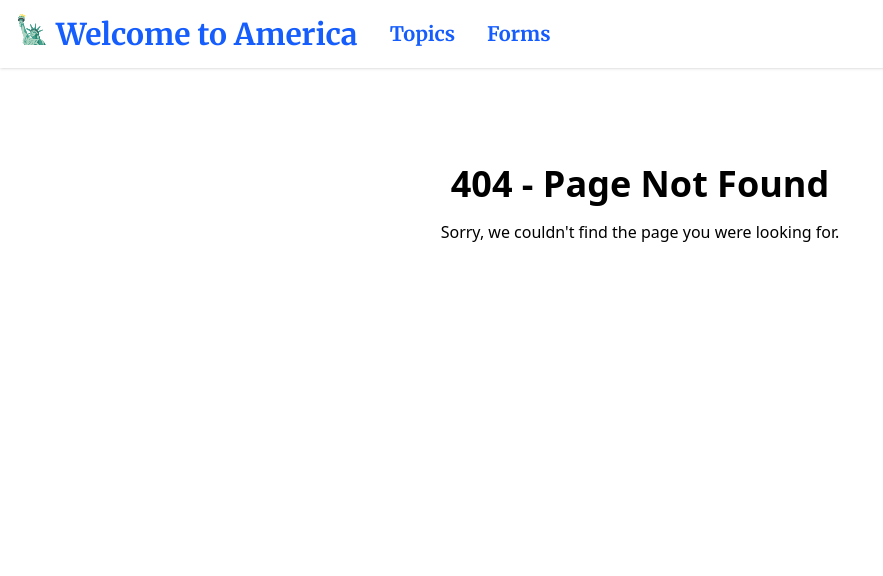
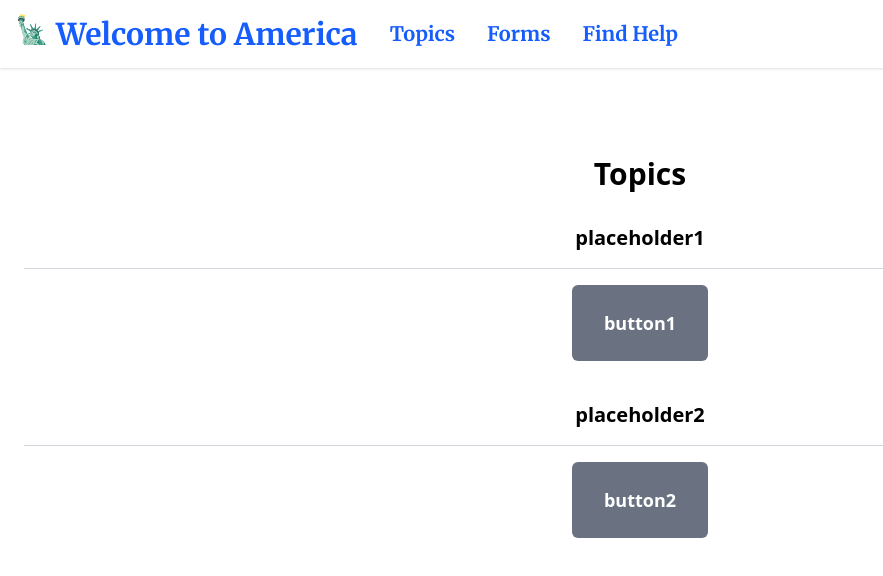
Before and after one commit to juanms23/welcome-to-america, a React (Vite) app in the folder client/: page /find_help in a window 1280 px wide. Before the commit this address had no page. Shown: the top 576 px of the page, without its empty margins (0-883 px from the left). Built offline with nearby package versions, Linux system fonts and the light colour scheme.

Commit message:
added skeleton of Find Help

```diff
--- a/client/src/layout/NavBar.jsx
+++ b/client/src/layout/NavBar.jsx
@@ -28,6 +28,12 @@ function NavBar() {
         >
           Forms
         </Link>
+        <Link
+          to="/find_help"
+          className="text-blue-600 hover:underline text-xl font-[Merriweather] font-bold"
+        >
+          Find Help
+        </Link>
       </nav>
     </div>
   );
--- a/client/src/main.jsx
+++ b/client/src/main.jsx
@@ -5,6 +5,7 @@ import App from "./App.jsx";
 import Home from "./pages/Home.jsx";
 import Topics from "./pages/Topics.jsx";
 import Forms from "./pages/Forms.jsx";
+import FindHelp from "./pages/FindHelp.jsx";
 import PageNotFound from "./pages/PageNotFound.jsx";
 import { BrowserRouter, Routes, Route } from "react-router-dom";
 
@@ -16,6 +17,7 @@ createRoot(document.getElementById("root")).render(
           <Route index element={<Home />} />
           <Route path="topics" element={<Topics />} />
           <Route path="forms" element={<Forms />} />
+          <Route path="find_help" element={<FindHelp />} />
           <Route path="*" element={<PageNotFound />} />
         </Route>
       </Routes>
--- /dev/null
+++ b/client/src/pages/FindHelp.jsx
@@ -0,0 +1,44 @@
+import { Link } from "react-router-dom";
+
+function FindHelp() {
+  const find_help = [
+    {
+      title: "placeholder1",
+      buttons: [
+        { label: "button1", to: "/button1" },
+      ],
+    },
+    {
+        title: "placeholder2",
+        buttons: [
+          { label: "button2", to: "/button2" },
+        ],
+    },
+  ];
+
+  return (
+    <div className="min-h-screen p-6">
+      <h1 className="text-3xl text-center font-bold mb-8">Topics</h1>
+
+      {find_help.map((topic, index) => (
+        <div key={index} className="mb-10">
+          <h2 className="text-xl text-center font-semibold">{topic.title}</h2>
+          <hr className="my-4 border-gray-300" />
+          <div className="flex gap-4 flex-wrap justify-center items-center">
+            {topic.buttons.map((btn, idx) => (
+              <Link
+                key={idx}
+                to={btn.to}
+                className="bg-gray-500 text-white px-8 py-6 rounded-md text-lg font-semibold hover:bg-gray-600 transition flex items-center justify-center"
+              >
+                {btn.label}
+              </Link>
+            ))}
+          </div>
+        </div>
+      ))}
+    </div>
+  );
+}
+
+export default FindHelp;
```
